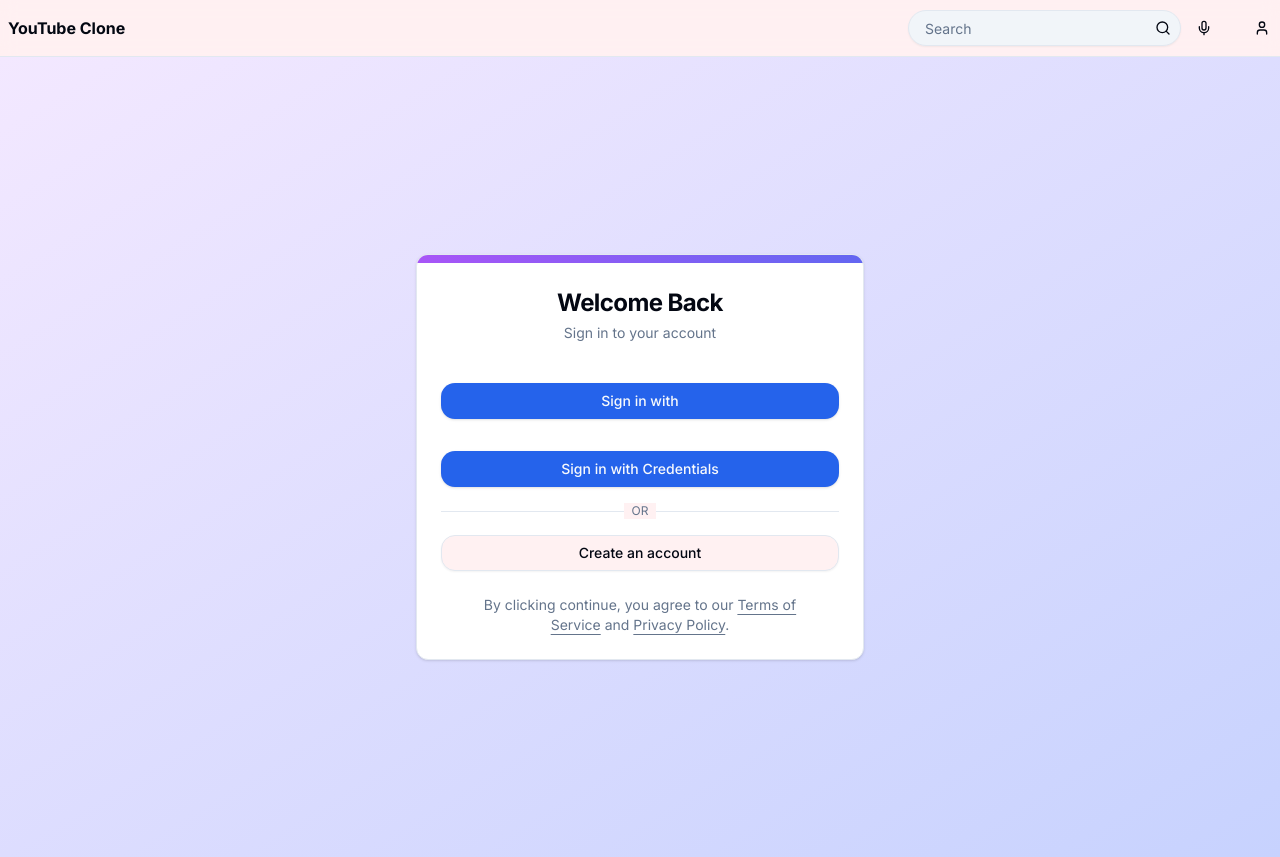
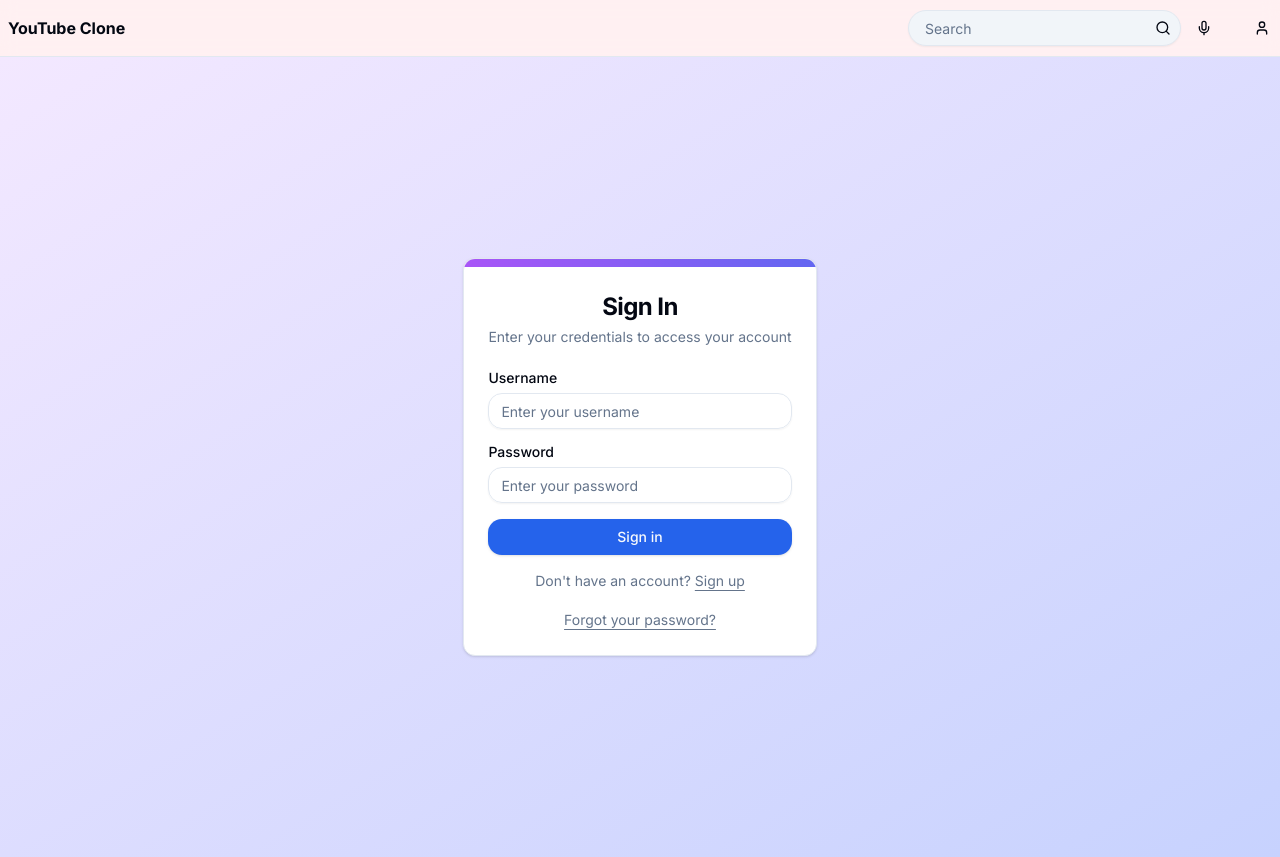
Before and after one commit to BakedPotato52/watchlist--, a Next.js app: page /signin in a window 1280 px wide. Built offline with nearby package versions, Linux system fonts and the light colour scheme; no server answers.

Commit message:
refactor authentication logic; remove NextAuth provider implementation and streamline sign-in process with Prisma integration

```diff
--- a/src/app/(auth)/signin/page.js
+++ b/src/app/(auth)/signin/page.js
@@ -2,13 +2,11 @@
 
 import { useState } from 'react'
 import { useRouter } from 'next/navigation'
-import { providerMap } from "@/app/api/auth/[...nextauth]/providers"
-import { handleSignIn } from "../../actions/auth"
-import { Card, CardContent, CardDescription, CardFooter, CardHeader, CardTitle } from "@/components/ui/card"
+import { handleSignIn } from "@/app/actions/auth"
+import { Card, CardContent, CardDescription, CardHeader, CardTitle } from "@/components/ui/card"
 import { Input } from "@/components/ui/input"
 import { Button } from "@/components/ui/button"
 import { Label } from "@/components/ui/label"
-import { Github } from 'lucide-react'
 import Link from 'next/link'
 import { motion } from 'framer-motion'
 
@@ -17,28 +15,22 @@ export default function SignInPage() {
     const [error, setError] = useState(null)
     const router = useRouter()
 
-    const onSubmit = async (e, providerId) => {
+    const onSubmit = async (e) => {
         e.preventDefault()
         setIsLoading(true)
         setError(null)
 
+        const formData = new FormData(e.currentTarget)
+        const username = formData.get('username')
+        const password = formData.get('password')
+
         try {
-            const formData = new FormData(e.currentTarget)
-            let result
+            const result = await handleSignIn(username, password)
 
-            if (providerId === "credentials") {
-                result = await handleSignIn(providerId, {
-                    username: formData.get('username'),
-                    password: formData.get('password')
-                })
-            } else {
-                result = await handleSignIn(providerId)
-            }
-
-            if (result?.error) {
+            if ('error' in result) {
                 setError(result.error)
             } else {
-                router.push('/') // Redirect to home page or dashboard
+                router.push('/') // Redirect to dashboard after successful signin
             }
         } catch (error) {
             console.error('Sign in error:', error)
@@ -63,12 +55,19 @@ export default function SignInPage() {
                         className="h-2 bg-gradient-to-r from-purple-500 to-indigo-500"
                     />
                     <CardHeader className="space-y-1">
-                        <CardTitle className="text-2xl font-bold text-center">Welcome Back</CardTitle>
+                        <CardTitle className="text-2xl font-bold text-center">Sign In</CardTitle>
                         <CardDescription className="text-center">
-                            Sign in to your account
+                            Enter your credentials to access your account
                         </CardDescription>
                     </CardHeader>
-                    <CardContent className="grid gap-4">
+                    <CardContent>
+                        <motion.form
+                            onSubmit={onSubmit}
+                            className="space-y-4"
+                            initial={{ opacity: 0, y: 20 }}
+                            animate={{ opacity: 1, y: 0 }}
+                            transition={{ delay: 0.1 }}
+                        >
                             {error && (
                                 <motion.div
                                     initial={{ opacity: 0, y: -10 }}
@@ -78,16 +77,6 @@ export default function SignInPage() {
                                     {error}
                                 </motion.div>
                             )}
-                        {Object.values(providerMap).map((provider) => (
-                            <motion.form
-                                key={provider.id}
-                                onSubmit={(e) => onSubmit(e, provider.id)}
-                                initial={{ opacity: 0, y: 20 }}
-                                animate={{ opacity: 1, y: 0 }}
-                                transition={{ delay: 0.1 }}
-                            >
-                                {provider.id === "credentials" ? (
-                                    <>
                             <div className="grid gap-2">
                                 <Label htmlFor="username">Username</Label>
                                 <Input
@@ -98,6 +87,7 @@ export default function SignInPage() {
                                     autoCapitalize="none"
                                     autoCorrect="off"
                                     disabled={isLoading}
+                                    required
                                 />
                             </div>
                             <div className="grid gap-2">
@@ -110,47 +100,31 @@ export default function SignInPage() {
                                     autoCapitalize="none"
                                     autoCorrect="off"
                                     disabled={isLoading}
+                                    required
                                 />
                             </div>
-                                    </>
-                                ) : null}
                             <Button
-                                    className="w-full mt-4"
+                                className="w-full"
                                 type="submit"
                                 disabled={isLoading}
                             >
-                                    {provider.id === "github" && <Github className="w-4 h-4 mr-2" />}
-                                    Sign in with {provider.name}
+                                {isLoading ? 'Signing in...' : 'Sign in'}
                             </Button>
                         </motion.form>
-                        ))}
-                        <div className="relative">
-                            <div className="absolute inset-0 flex items-center">
-                                <span className="w-full border-t" />
+                        <div className="mt-4 text-center">
+                            <p className="text-sm text-muted-foreground">
+                                Don't have an account?{" "}
+                                <Link href="/signup" className="underline underline-offset-4 hover:text-primary">
+                                    Sign up
+                                </Link>
+                            </p>
                         </div>
-                            <div className="relative flex justify-center text-xs uppercase">
-                                <span className="bg-background px-2 text-muted-foreground">
-                                    Or
-                                </span>
+                        <div className="mt-4 text-center">
+                            <Link href="/forgot-password" className="text-sm text-muted-foreground underline underline-offset-4 hover:text-primary">
+                                Forgot your password?
+                            </Link>
                         </div>
-                        </div>
-                        <Button variant="outline" asChild>
-                            <Link href="/signup">Create an account</Link>
-                        </Button>
                     </CardContent>
-                    <CardFooter>
-                        <p className="px-8 text-center text-sm text-muted-foreground">
-                            By clicking continue, you agree to our{" "}
-                            <Link href="/terms" className="underline underline-offset-4 hover:text-primary">
-                                Terms of Service
-                            </Link>{" "}
-                            and{" "}
-                            <Link href="/privacy" className="underline underline-offset-4 hover:text-primary">
-                                Privacy Policy
-                            </Link>
-                            .
-                        </p>
-                    </CardFooter>
                 </Card>
             </motion.div>
         </div>
--- a/src/app/api/auth/[...nextauth]/providers.js
+++ /dev/null
@@ -1,127 +0,0 @@
-import NextAuth from "next-auth"
-import GithubProvider from "next-auth/providers/github"
-import CredentialsProvider from "next-auth/providers/credentials"
-import { PrismaAdapter } from "@next-auth/prisma-adapter"
-import { PrismaClient } from "@prisma/client"
-import bcrypt from "bcryptjs"
-
-const prisma = new PrismaClient();
-
-// Remove this check as Next.js will throw its own error if the env var is missing
-// if (!process.env.NEXTAUTH_SECRET) {
-//     throw new Error("NEXTAUTH_SECRET must be set")
-// }
-
-// if (!process.env.GITHUB_ID || !process.env.GITHUB_SECRET) {
-//     throw new Error("GitHub OAuth credentials must be set")
-// }
-
-const providers = [
-    GithubProvider({
-        clientId: process.env.GITHUB_ID,
-        clientSecret: process.env.GITHUB_SECRET,
-    }),
-    CredentialsProvider({
-        name: 'Credentials',
-        credentials: {
-            username: { label: "Username", type: "text", placeholder: "jsmith" },
-            password: { label: "Password", type: "password" }
-        },
-        async authorize(credentials) {
-            if (!credentials?.username || !credentials?.password) {
-                return null
-            }
-
-            const user = await prisma.user.findUnique({
-                where: { username: credentials.username }
-            })
-
-            if (!user || !user.password) {
-                return null
-            }
-
-            const isPasswordValid = await bcrypt.compare(credentials.password, user.password)
-
-            if (!isPasswordValid) {
-                return null
-            }
-
-            return {
-                id: user.id,
-                username: user.username,
-                email: user.email,
-            }
-        }
-    })
-]
-
-export const providerMap = providers.map((provider) => ({
-    id: provider.id,
-    name: provider.name
-}));
-
-export const authOptions = {
-    adapter: PrismaAdapter(prisma),
-    providers,
-    secret: process.env.NEXTAUTH_SECRET,
-    session: {
-        strategy: "jwt",
-        maxAge: 30 * 24 * 60 * 60, // 30 days
-    },
-    cookies: {
-        sessionToken: {
-            name: `__Secure-next-auth.session-token`,
-            options: {
-                httpOnly: true,
-                sameSite: 'lax',
-                path: '/',
-                secure: true,
-                maxAge: 30 * 24 * 60 * 60 // 30 days
-            }
-        },
-        callbackUrl: {
-            name: `__Secure-next-auth.callback-url`,
-            options: {
-                sameSite: 'lax',
-                path: '/',
-                secure: true
-            }
-        },
-        csrfToken: {
-            name: `__Host-next-auth.csrf-token`,
-            options: {
-                httpOnly: true,
-                sameSite: 'lax',
-                path: '/',
-                secure: true
-            }
-        }
-    },
-    callbacks: {
-        async jwt({ token, user }) {
-            if (user) {
-                token.id = user.id
-                token.username = user.username
-            }
-            return token
-        },
-        async session({ session, token }) {
-            if (session.user) {
-                session.user.id = token.id
-                session.user.username = token.username
-            }
-            return session
-        }
-    },
-    pages: {
-        signIn: '/signin',
-        error: '/error',
-        signOut: '/signout',
-    },
-}
-
-const nextAuthHandlers = NextAuth(authOptions)
-
-export const { handlers, signIn, signOut } = nextAuthHandlers
-
-export { nextAuthHandlers as default }
--- a/src/app/api/auth/[...nextauth]/route.js
+++ /dev/null
@@ -1,3 +0,0 @@
-import { handlers } from "./providers"
-
-export const { GET, POST } = handlers
--- a/src/app/video/[id]/page.jsx
+++ b/src/app/video/[id]/page.jsx
@@ -18,6 +18,7 @@ export default async function VideoPage({ params }) {
     const videoData = await getVideoData(videoId);
     const initialRecommendedVideos = await getRecommendedVideos(videoId);
     const initialComments = await getComments(videoId);
+    console.log(videoData);
 
     return (
       <div className="grid grid-cols-1 md:grid-cols-3 gap-8">
--- /dev/null
+++ b/src/lib/auth.js
@@ -0,0 +1,11 @@
+import { getServerSession } from "next-auth/next"
+import { nextAuthHandlers } from '@app/api/auth/[...nextauth]/providers'
+
+export async function getSession() {
+    return await getServerSession(nextAuthHandlers)
+}
+
+export async function getCurrentUser() {
+    const session = await getSession()
+    return session?.user
+}
```
Also changed, not shown: src/app/actions/auth.js (+18 -10 lines), src/middleware.js (added). Lines whose indentation alone changed are shown as unchanged.
